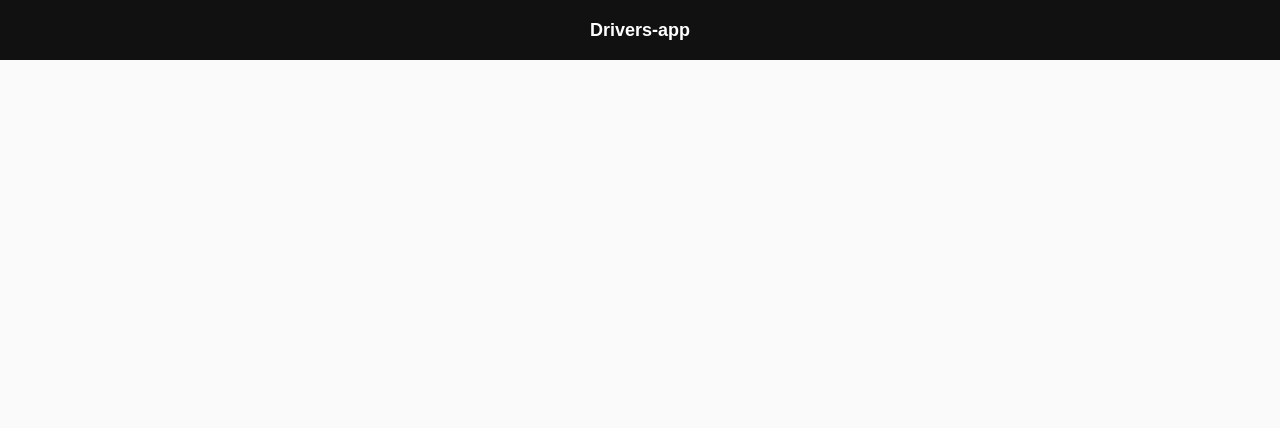
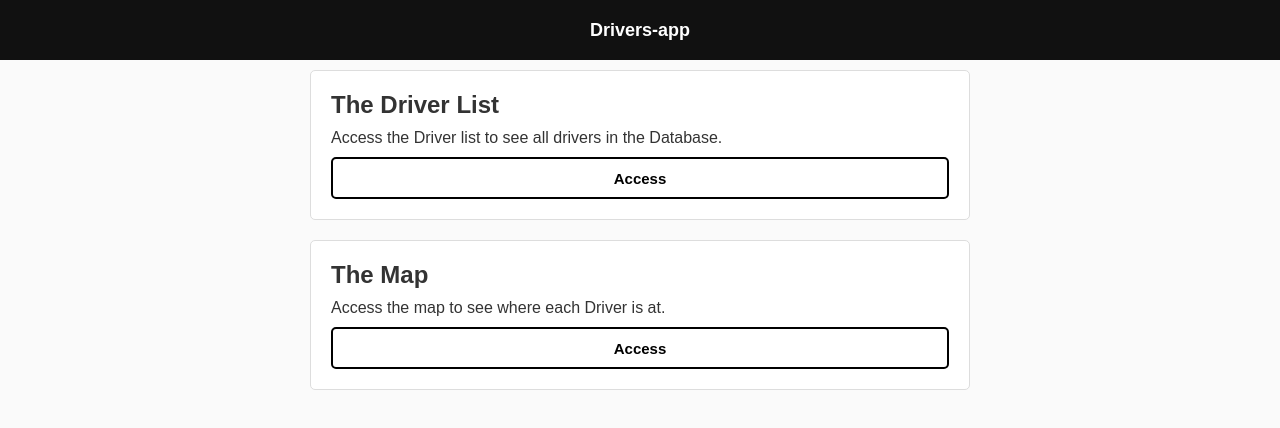
Before and after one commit to willaiemi/drivers-app, a React (Create React App) app in the folder reactapp/: page / in a window 1280 px wide. Shown: the top 428 px of the page. Built offline with nearby package versions, Linux system fonts and the light colour scheme.

Commit message:
implemented MainMenu

```diff
--- a/reactapp/src/components/Header/styles.css
+++ b/reactapp/src/components/Header/styles.css
@@ -8,5 +8,5 @@ header#main_header {
 	display: flex;
 	justify-content: center;
 	align-items: center;
-
+	cursor: default;
 }
--- /dev/null
+++ b/reactapp/src/pages/main-menu/index.js
@@ -0,0 +1,22 @@
+import React, {Component} from 'react'
+import './styles.css'
+import {Link} from 'react-router-dom'
+
+export default class MainMenu extends Component {
+	render() {
+		return (
+			<div className="main-menu">
+				<div>
+					<h2>The Driver List</h2>
+					<p>Access the Driver list to see all drivers in the Database.</p>
+					<Link to="/drivers">Access</Link>
+				</div>
+				<div>
+					<h2>The Map</h2>
+					<p>Access the map to see where each Driver is at.</p>
+					<Link to="/map">Access</Link>
+				</div>
+			</div>
+		)
+	}
+}
--- /dev/null
+++ b/reactapp/src/pages/main-menu/styles.css
@@ -0,0 +1,38 @@
+.main-menu {
+	max-width: 700px;
+	margin: 10px auto 0;
+	padding: 0 20px;
+}
+
+.main-menu div {
+	background: #fff;
+	border: 1px solid #DDD;
+	border-radius: 5px;
+	padding: 20px;
+	margin-bottom: 20px;
+}
+
+.main-menu div p {
+	margin: 10px 0;
+}
+
+.main-menu div a {
+	height: 42px;
+	border-radius: 5px;
+	border: 2px solid #000;
+	background: none;
+	margin-top: 10px;
+	color: #000;
+	font-weight: bold;
+	font-size: 15px;
+	text-decoration: none;
+	display: flex;
+	justify-content: center;
+	align-items: center;
+	transition: all 0.2s;
+}
+
+.main-menu div a:hover {
+	background: #000;
+	color: #fff;
+}
--- a/reactapp/src/routes.js
+++ b/reactapp/src/routes.js
@@ -6,10 +6,12 @@ import List from './pages/list'
 import EditDriver from './pages/edit-driver'
 import CreateDriver from './pages/create-driver'
 import MapPage from './pages/map-page'
+import MainMenu from './pages/main-menu'
 
 const Routes = () => (
 	<BrowserRouter>
 		<Switch>
+			<Route exact path="/" component={MainMenu} />
 			<Route path={["/map/:id", "/map"]} component={MapPage} />
 			<Route exact path="/drivers" component={List} />
 			<Route path="/drivers/new" component={CreateDriver} />
```
